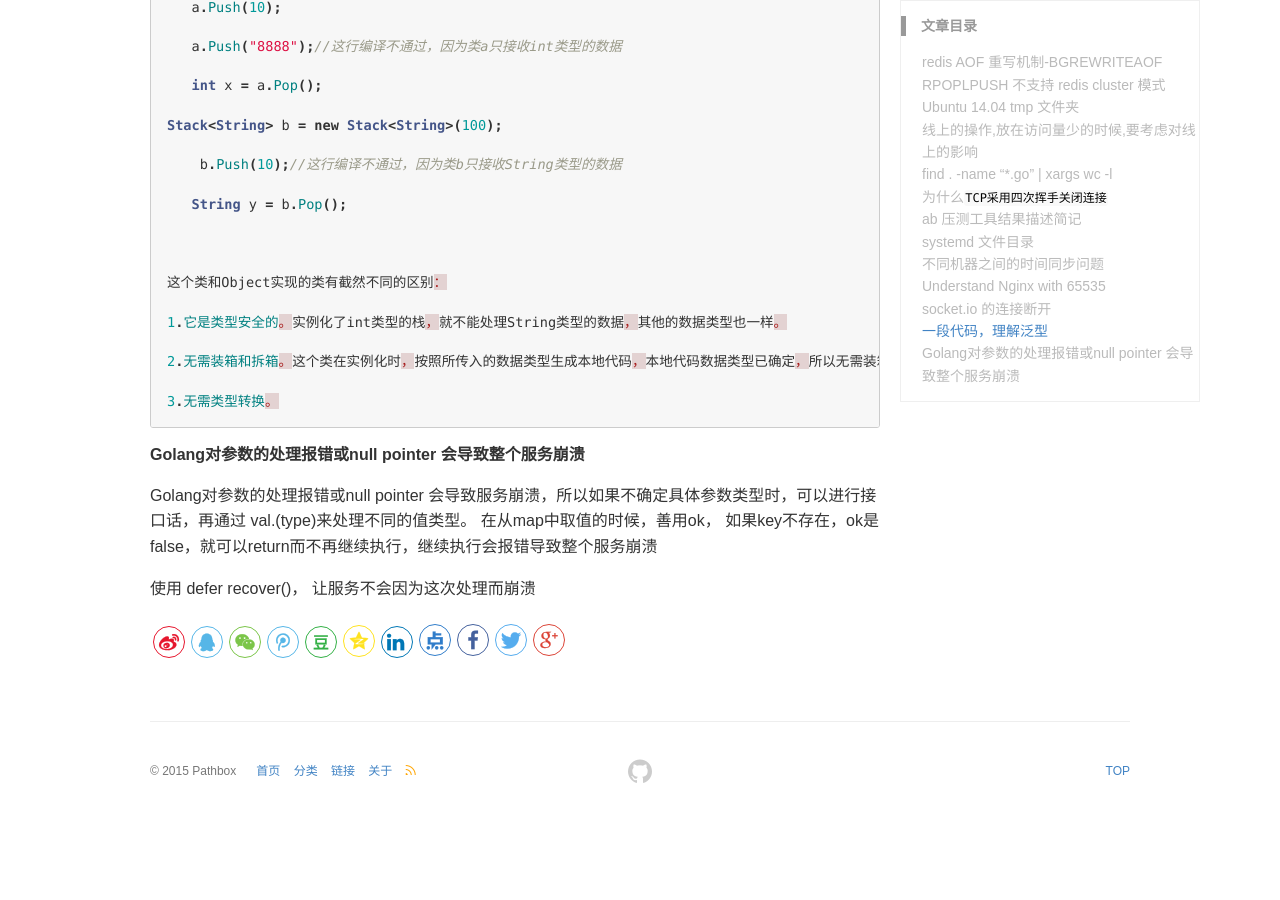
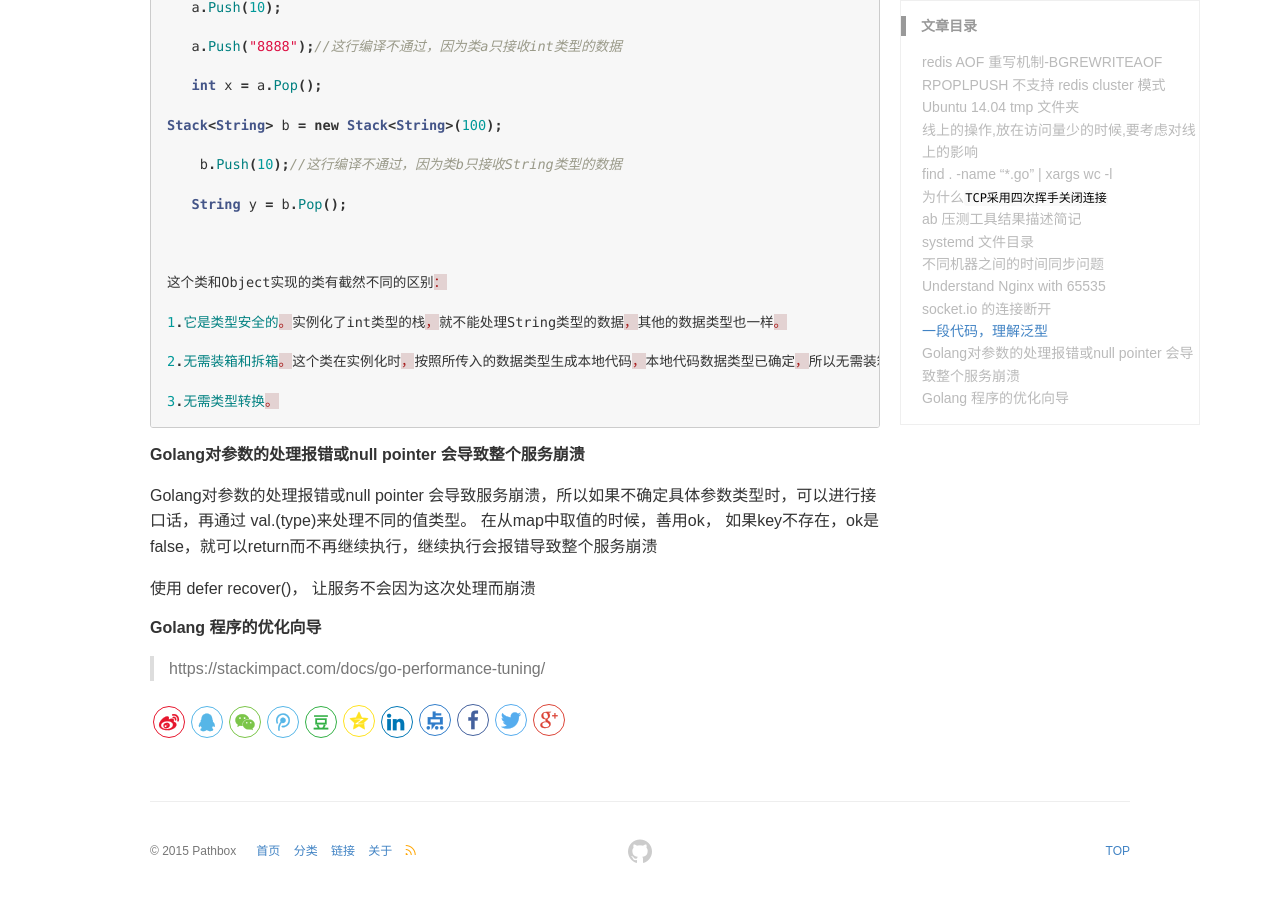
Before and after one commit to pathbox/pathbox.github.io, a Jekyll site: the page built from _posts/2018-03-11-work-summary-in-Udesk-thirteen.md, in a window 1280 px wide and 900 px high, scrolled down 5789 px. Built offline with Jekyll 4.4.1, drawn with Linux system fonts in a browser that asks for light colours; before the commit the page ends 6609 px from its top, so only the background shows below that.

Commit message:
Golang 程序的优化向导

```diff
--- a/_posts/2018-03-11-work-summary-in-Udesk-thirteen.md
+++ b/_posts/2018-03-11-work-summary-in-Udesk-thirteen.md
@@ -255,3 +255,7 @@ Stack<String> b = new Stack<String>(100);
 Golang对参数的处理报错或null pointer 会导致服务崩溃，所以如果不确定具体参数类型时，可以进行接口话，再通过 val.(type)来处理不同的值类型。 在从map中取值的时候，善用ok， 如果key不存在，ok是false，就可以return而不再继续执行，继续执行会报错导致整个服务崩溃
 
 使用 defer recover()， 让服务不会因为这次处理而崩溃
+
+##### Golang 程序的优化向导
+
+> https://stackimpact.com/docs/go-performance-tuning/
```
